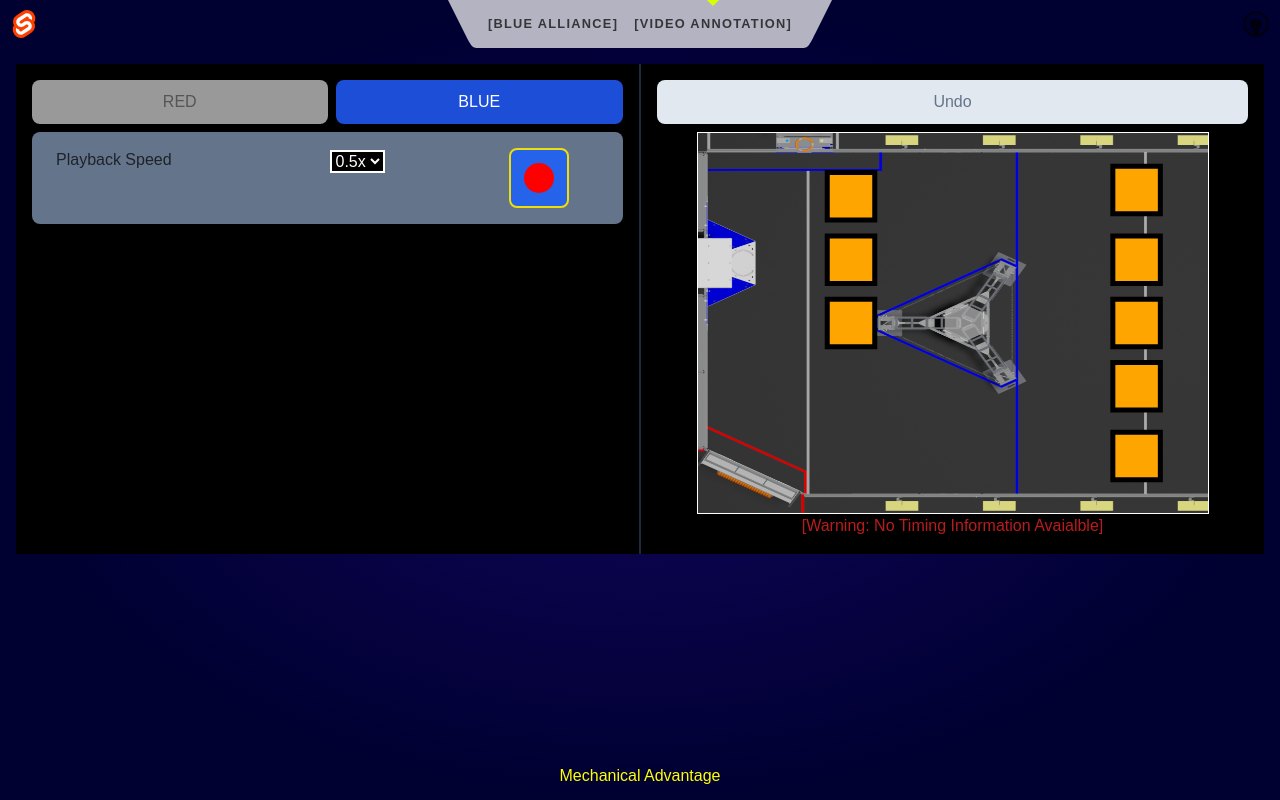
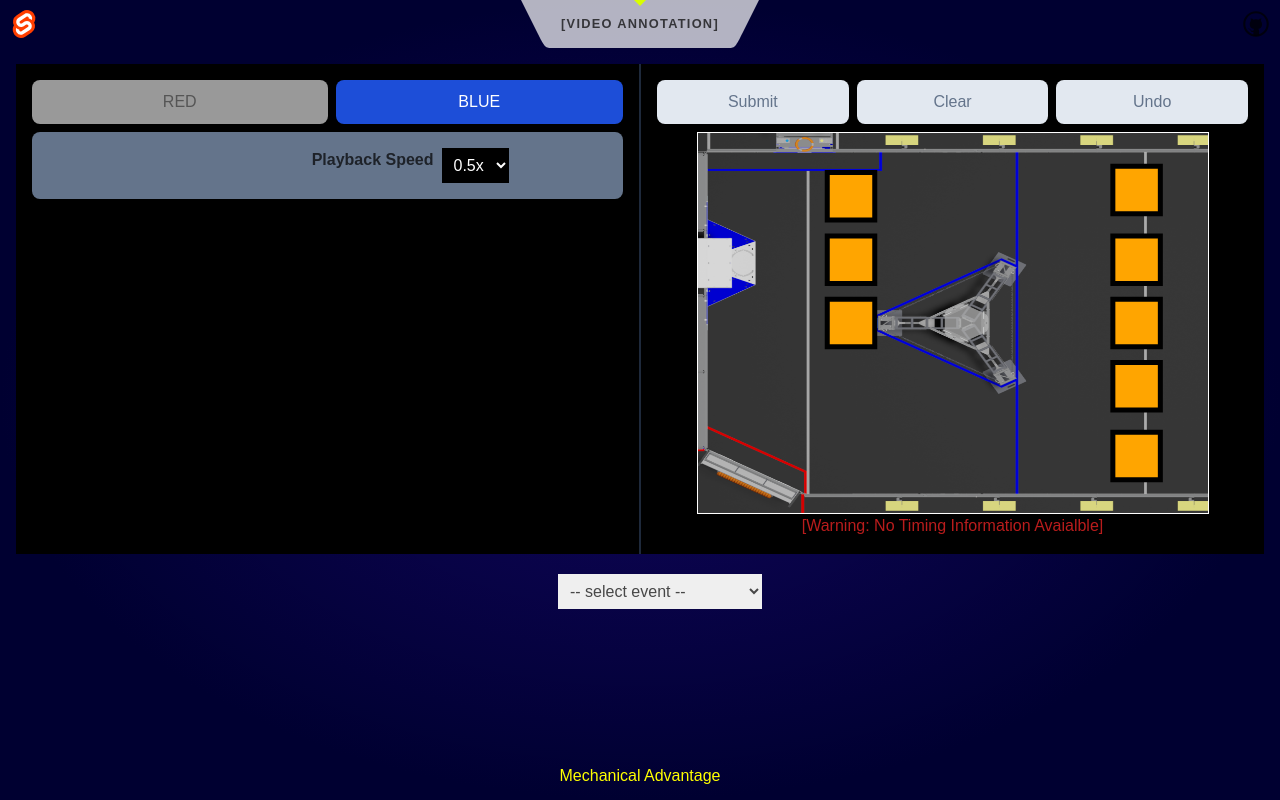
Before and after one commit to izvit/frc.auto_path_timing, a SvelteKit app: page /annotate in a window 1280 px wide. Built offline with nearby package versions, Linux system fonts and the light colour scheme.

Commit message:
Removed all recording. Change to single page layout

```diff
--- a/src/routes/Header.svelte
+++ b/src/routes/Header.svelte
@@ -16,9 +16,6 @@
 			<path d="M0,0 L1,2 C1.5,3 1.5,3 2,3 L2,0 Z" />
 		</svg>
 		<ul>
-			<li aria-current={$page.url.pathname === '/explore' ? 'page' : undefined}>
-				<a href="/explore">[Blue Alliance]</a>
-			</li>
 			<li aria-current={$page.url.pathname === '/annotate' ? 'page' : undefined}>
 				<a href="/annotate">[Video Annotation]</a>
 			</li>
--- a/src/routes/annotate/+page.svelte
+++ b/src/routes/annotate/+page.svelte
@@ -5,6 +5,33 @@
     import { onMount } from "svelte";
     import VideoPlayer from "./VideoPlayer.svelte";
 
+    //--------------
+    // Helper functions
+    //--------------
+        async function fetchEventData() {
+            console.info("Fetching event data: " + eventName)
+            let response = await fetch('/data/events/event_' + eventName +'.json')
+            matchInfo = await response.json()
+
+            for (const [key, value] of Object.entries(matchInfo.quals)) {
+                for ( let t of value["red"] )
+                    teams.add(Number(t))
+                for ( let t of value["blue"] )
+                    teams.add(Number(t))
+            }
+            console.log("teams: " + teams.size)
+            console.log(matchInfo)
+            teams=teams;
+        }
+
+        function resetState() {
+            videoPlayer.loadRemoteVideo("")
+            fieldPath.reset()
+        }
+
+    //--------------
+    // Annotaions
+    //--------------
     let fieldPath
     let videoPlayer
     let alliance
@@ -16,14 +43,24 @@
     $: startTime = $videoMatch.StartTime
     $: alliance = $gameData.AllianceColor == 0? "blue" : "red"
 
+
+    //--------------
+    // Stream Management
+    //--------------
+	let resp;
+	let matchInfo;
+	let eventName;
+	let teamNumber;
+	let teams = new Set();
+	let teamSorted;
+
+
     onMount(() => {
             timeFn = videoPlayer.getCurrTime
             durationFn = videoPlayer.getDuration
-            if ($matchSelect !== null ) {
-                videoPlayer.loadRemoteVideo($matchSelect["videoUrl"])
-            }
         }
     )
+
 
 </script>
 <svelte:head>
@@ -54,16 +91,26 @@
       </div>
 
       <VideoPlayer bind:this={videoPlayer} bind:currTime={time}/>
-        <!-- {#await import('./Player.svelte') then {default: Player}}
-        <svelte:component this={Player} bind:this={videoPlayer}/>
+        <!-- {#await import('./VideoPlayer.svelte') then {default: VideoPlayer}}
+        <svelte:component this={VideoPlayer} bind:this={videoPlayer}/>
         {/await} -->
   </div>
   <div class="flex-1 bg-black p-4">
     <div class="grid grid-cols-1 justify-center">
-        <button class="focus:outline-none text-white bg-green-700 hover:bg-green-800 font-medium  rounded-lg text-md px-5 py-2.5 mb-2 dark:bg-green-600 dark:hover:bg-green-700 disabled:bg-slate-200 disabled:text-slate-500 w-full"
-            on:click={fieldPath.undo()}
-            disabled={$autoEventList.length === 0}>Undo</button
-        >
+        <div class="flex justify-center space-x-2">
+            <button class="focus:outline-none text-white bg-blue-700 font-medium  rounded-lg text-md px-5 py-2.5 mb-2 dark:bg-blue-600 disabled:bg-slate-200 disabled:text-slate-500 w-full"
+                on:click={()=> {console.log("Submitting results")}}
+                disabled={$autoEventList.length === 0}>Submit</button
+            >
+            <button class="focus:outline-none text-white bg-orange-700  font-medium  rounded-lg text-md px-5 py-2.5 mb-2 dark:bg-orange-600  disabled:bg-slate-200 disabled:text-slate-500 w-full"
+                on:click={()=> {fieldPath.reset()}}
+                disabled={$autoEventList.length==0}>Clear</button
+            >
+            <button class="focus:outline-none text-white bg-green-700  font-medium  rounded-lg text-md px-5 py-2.5 mb-2 dark:bg-green-600 disabled:bg-slate-200 disabled:text-slate-500 w-full"
+                on:click={fieldPath.undo()}
+                disabled={$autoEventList.length === 0}>Undo</button
+            >
+        </div>
 
         <FieldPathAuto  bind:this={fieldPath}
                         bind:timeFn={timeFn}
@@ -94,3 +141,49 @@
     </div>
   </div>
 </div>
+
+<div class="flex justify-center w-full m-5 space-x-2">
+	<select class="p-2" bind:value={eventName} on:change={fetchEventData}>
+        <option disabled selected value> -- select event -- </option>
+		<option value="2023hop">Houston (2023 Hopper)</option>
+        <option value="local">Local</option>
+	</select>
+	<!-- <select class="p-2" bind:value={teamNumber} >
+		{#each teamSorted as t}
+			<option value="{t}">{t}</option>
+		{/each}
+	</select> -->
+</div>
+
+{#if (matchInfo!=null)}
+	<table class="bg-white md:w-[60%] mx-auto text-center">
+		<thead>
+			<tr>
+				<th>Match</th>
+				<th>Red</th>
+				<th>Blue</th>
+				<th>Videos</th>
+			</tr>
+		</thead>
+		<tbody>
+			{#each Object.entries(matchInfo["quals"]) as [key, value], i}
+				<tr class="{(i%2==0)? "bg-slate-200" : "bg-white" }">
+					<td>
+						Q{key}
+					</td>
+					<td>
+						{value["red"]}
+					</td>
+					<td>
+						{value["blue"]}
+					</td>
+					<td class="flex-1">
+						{#each value["videos"] as v}
+							<a href="#" on:mousedown={()=>{resetState(); videoPlayer.loadRemoteVideo(v); }}>Link</a>
+						{/each}
+					</td>
+				</tr>
+			{/each}
+		</tbody>
+	</table>
+{/if}
--- a/src/routes/annotate/FieldPathAuto.svelte
+++ b/src/routes/annotate/FieldPathAuto.svelte
@@ -49,10 +49,13 @@
 
 
 
-    $: if(alliance && loaded===true) setAlliance(alliance)
+    $: if(alliance && loaded===true) {resetField()}
 
-    function setAlliance(alliance){
+    //-----------------------------
+    //  Setup and Initialization
+    //-----------------------------
 
+    function initField(alliance){
       if(ctx){
         gameField = new GameField(ctx, canvas.width, canvas.height, alliance)
 
@@ -70,9 +73,18 @@
       }
     }
 
+    function resetField() {
+      currEvent=null;
+      currPos=null;
+      $videoMatch.StartTime=null;
+      $autoEventList=[]
+      initField(alliance)
+      renderEvents()
+    }
+
     //-----------------------------
     //  Game Event Helpers
-    //------------------------------
+    //-----------------------------
 
       /**
        * Enum representing whether robot is holding a note
@@ -271,6 +283,14 @@
 
             renderEvents()
         }
+
+        /**
+         * External function to reset the component
+         */
+        export function reset(){
+          resetField()
+        }
+
 
     //-----------------------------
     //  Combined logic for touch and mouse events
--- a/src/routes/annotate/VideoPlayer.svelte
+++ b/src/routes/annotate/VideoPlayer.svelte
@@ -1,35 +1,17 @@
 <script>
     import { onMount } from "svelte";
-    import {autoVideoBase64} from "../stores"
+
 
     export let currTime = null
 
     let controlButton;
     let playbackRateSelect;
-    let videoLive;
     let player
-    let recording=false
-    let viewing=true
-
-    var mediaRecorder;
 
     export function loadRemoteVideo(src){
         console.info("Loading remote video: " + src)
+        currTime = null
         player.src = src
-    }
-
-    function loadVideo (base64String){
-        let dataStartInd = base64String.indexOf("base64") //Remove codec info (unsupported)
-        player.src = {src: "data:video/webm;" + base64String.substring(dataStartInd), type: "video/webm"}
-    }
-
-    // stop both mic and camera
-    function stopBothVideoAndAudio(stream) {
-        stream.getTracks().forEach((track) => {
-            if (track.readyState == 'live') {
-                track.stop();
-            }
-        });
     }
 
     export function nudgeVideo(step)
@@ -43,12 +25,6 @@
     {
         player.pause();
         console.log("pause: curTime: " + player.currentTime)
-    }
-
-    export function continuePlay()
-    {
-        if(!player.ended)
-            player.play()
     }
 
     export function getCurrTime()
@@ -82,77 +58,22 @@
                 step=0.2
                 nudgeVideo(step);
                 break;
-
         }
 
     }
 
     function register () {
 
-        //-- Register listner for time updates
+        //-- Register listener for time updates
         player.addEventListener('time-update', () => {
                 console.log("player: updating time to " + player.currentTime + "prev: " + currTime)
                 currTime=player.currentTime
             });
 
-        //-- Register listner for record event
-        controlButton.addEventListener('click', async () => {
-            if(viewing==true){
-                //Stop player if playing
-                player.pause()
-
-                //Get camera stream
-                const stream = await navigator.mediaDevices.getUserMedia({
-                                video: { frameRate: { ideal: 10 } },
-                                audio: true,
-                                })
-
-                videoLive.srcObject = stream
-
-                if (!MediaRecorder.isTypeSupported('video/webm')) {
-                    console.warn('video/webm is not supported')
     }
 
-                //Create recorder and start recording
-                mediaRecorder = new MediaRecorder(stream, {
-                                                    mimeType: 'video/webm',
-                                                    })
-                recording=true
-                viewing=false
-                videoLive.play()
-                mediaRecorder.start()
-
-                //Add listner to create base64 string of video when done
-                mediaRecorder.addEventListener('dataavailable', event => {
-                    var reader = new FileReader();
-                    reader.readAsDataURL(event.data);
-                    //Only necessaary for base64
-                    reader.onloadend = function() {
-                        console.info("Loading recorded video")
-                        $autoVideoBase64 = reader.result;
-                        loadVideo(reader.result)
-                    }
-                })
-
-            }
-            else {
-                console.info("Stopping video")
-                recording=false
-                viewing=true
-                videoLive.pause()
-                mediaRecorder.stop()
-                stopBothVideoAndAudio(videoLive.srcObject)
-            }
-            })
-
-    }
 
     onMount(() => {
-
-            //Load existing video if it has already been captured
-            if ($autoVideoBase64.length>0) {
-                loadVideo($autoVideoBase64)
-            }
 
             //Set default playback rate
             player.playbackRate = 0.5
@@ -165,44 +86,52 @@
 
 </script>
 
-
+<!-- h-fit w-auto -->
 <div class="h-fit w-auto flex flex-col rounded-lg overflow-hidden bg-black shadow">
     <!-- card cover -->
-    <media-player bind:this={player} class:recording title="Viewer">
+    <media-player bind:this={player}
+                  title="Viewer"
+                  keyShortcuts={{
+                    // Space-separated list.
+                    togglePaused: 'k Space',
+                    toggleMuted: 'm',
+                    toggleFullscreen: 'f',
+                    togglePictureInPicture: 'i',
+                    // Array.
+                    seekBackward: ['j', 'J', 'ArrowLeft'],
+                    seekForward: ['l', 'L', 'ArrowRight'],
+                    volumeUp: 'ArrowUp',
+                    volumeDown: 'ArrowDown',
+                    speedUp: '>',
+                    slowDown: '<',
+                }}
+                playbackRate={0.5}
+    >
         <media-provider></media-provider>
         <media-video-layout></media-video-layout>
     </media-player>
-
-    <video class="object-cover"  class:viewing muted bind:this={videoLive} ></video>
     <!-- end card cover -->
 
     <!-- card footer -->
     <div class="grid grid-cols-6 px-6 py-4 bg-slate-500">
-        <div class="col-span-3">
-            Playback Speed
-        </div>
-        <div class="col-span-2">
-            <select  bind:this={playbackRateSelect} on:change={()=>{player.playbackRate=playbackRateSelect.value}}>
+        <div class="col-span-5">
+            <div class="flex justify-end space-x-2 w-full">
+                <span class="font-bold">Playback Speed</span>
+                <select class="bg-black text-white p-2"
+                        bind:this={playbackRateSelect}
+                        on:change={()=>{
+                                player.playbackRate=playbackRateSelect.value
+                                console.log("Set playback to : " + playbackRateSelect.value)
+                            }
+                        }
+                >
                     <option value="0.5"  selected="selected">0.5x</option>
                     <option value="1.0">1.0x</option>
                     <option value="1.5">1.5x</option>
                     <option value="2.0">2.0x</option>
+                    <option value="3.0">3.0x</option>
                 </select>
             </div>
-        <div class="col-span-1">
-            <button type="button" class="bg-blue-600 hover:bg-blue-700 py-2 px-2 text-sm font-medium text-white border border-transparent rounded-lg focus:outline-none" bind:this={controlButton}>
-                {#if viewing==true}
-                    <svg xmlns="http://www.w3.org/2000/svg" width="40" height="40" viewBox="0 0 40 40">
-                        <circle cx="20" cy="20" r="15" fill="red" />
-                    </svg>
-                {:else}
-                    <svg xmlns="http://www.w3.org/2000/svg" width="40" height="40" viewBox="0 0 40 40">
-                        <line x1="15"  y1="10" x2="15" y2="30" style="stroke:white;stroke-width:4" />
-                        <line x1="25"  y1="10" x2="25" y2="30" style="stroke:white;stroke-width:4" />
-                    </svg>
-                {/if}
-            </button>
-
         </div>
     <!-- end card footer -->
     </div>
@@ -213,26 +142,4 @@
 
 
 <style>
-    .recording {
-        display: none
-    }
-    .viewing {
-        display: none
-    }
-
-    button {
-        border-style: solid;
-        border: 2px solid rgb(240, 221, 9);
-    }
-    select {
-        background-color:#000;
-        border-style: solid;
-        border: 2px solid rgb(255, 255, 255);
-        margin: 2px 2px 2px 2px;
-        color:#FFF;
-    }
-    select * {
-        background-color:#000;
-        color:#FFF;
-    }
 </style>
--- a/src/routes/explore/+page.server.js
+++ /dev/null
@@ -1,6 +0,0 @@
-import { JSDOM } from 'jsdom';
-
-
-/** @type {import('./$types').Actions} */
-export const actions = {
-};
```
Also changed, not shown: static/data/events/event_local.json (added, +20 -0 lines). Lines whose indentation alone changed are shown as unchanged.
